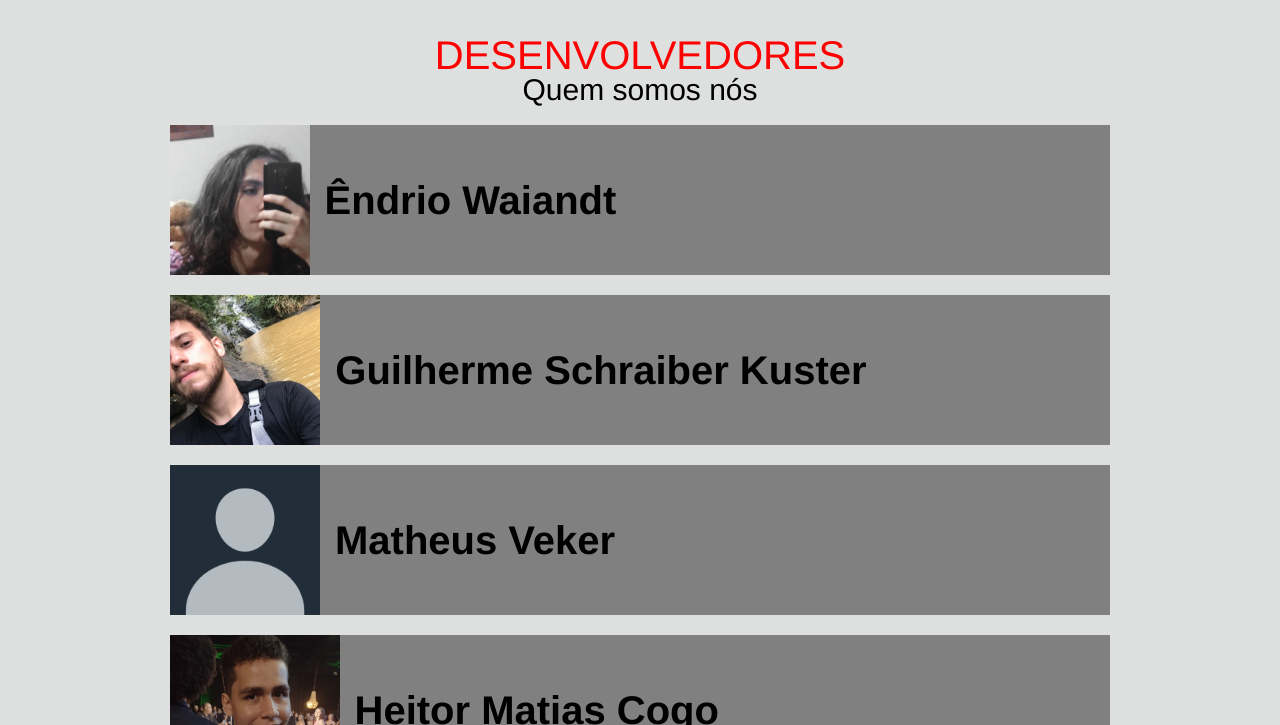
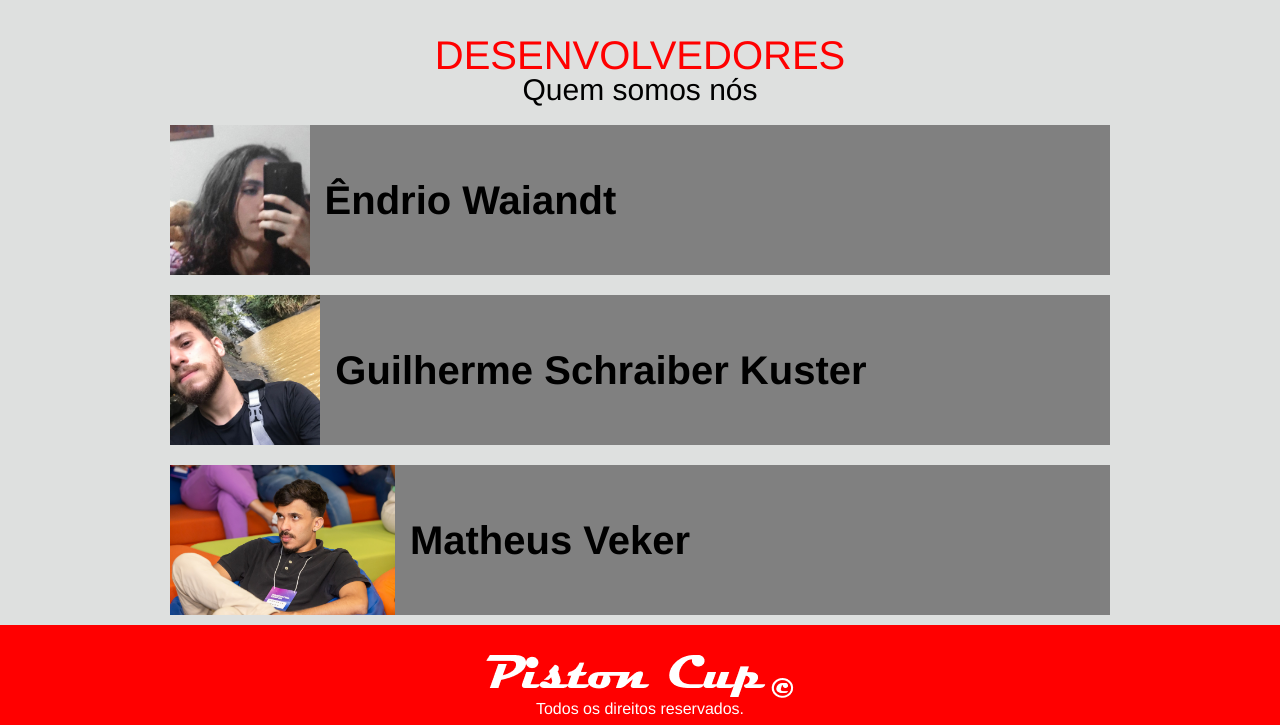
Before and after one commit to 3mil1y/Trabalho_interdiscplinar, a plain HTML site: page desenvolvedores.html in a window 1280 px wide. Shown: the part 75-800 px from the top of the page. Drawn offline with Linux system fonts and the light colour scheme.

Commit message:
Inserção da foto do Matheus

```diff
--- a/desenvolvedores.html
+++ b/desenvolvedores.html
@@ -73,7 +73,7 @@
         </section>
 
         <section class="dev-info">
-            <img class="imagem-dev" src="Imagens/imagens-desenvolvedores/placeholder-face.png">
+            <img class="imagem-dev" src="Imagens/imagens-desenvolvedores/Matheus.jpeg">
 
             <p class="desc-dev">Matheus Veker</p>
         </section>
--- a/stylesheet/style-geral.css
+++ b/stylesheet/style-geral.css
@@ -70,19 +70,21 @@ nav li a:hover{
     z-index: 1;
 }
 
-/* Main */
+/* main */
 
 main{
-    min-height: 450px;
+    margin-bottom: 120px;
 }
 
 /* Rodapé */
 
 footer{
+    position: fixed;
+    bottom: 0;
+    width: 100%;
     background-color: red;
     color:white;
     height: 100px;
-    margin-top: 25px;
 }
 
 .rodape{
```
Also changed, not shown: Imagens/imagens-desenvolvedores/Matheus.jpeg (added), Imagens/imagens-desenvolvedores/placeholder-face.png (deleted), 1 other file.
